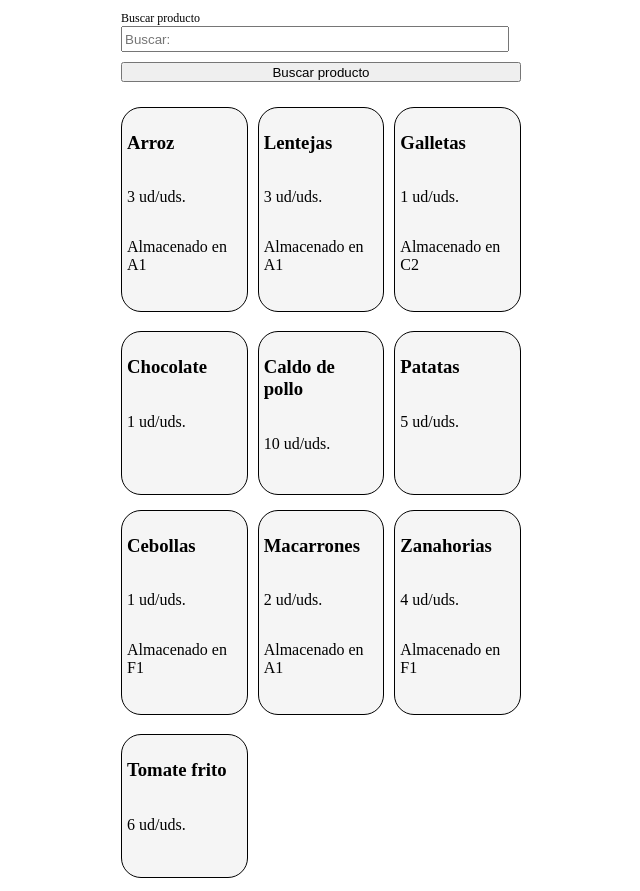
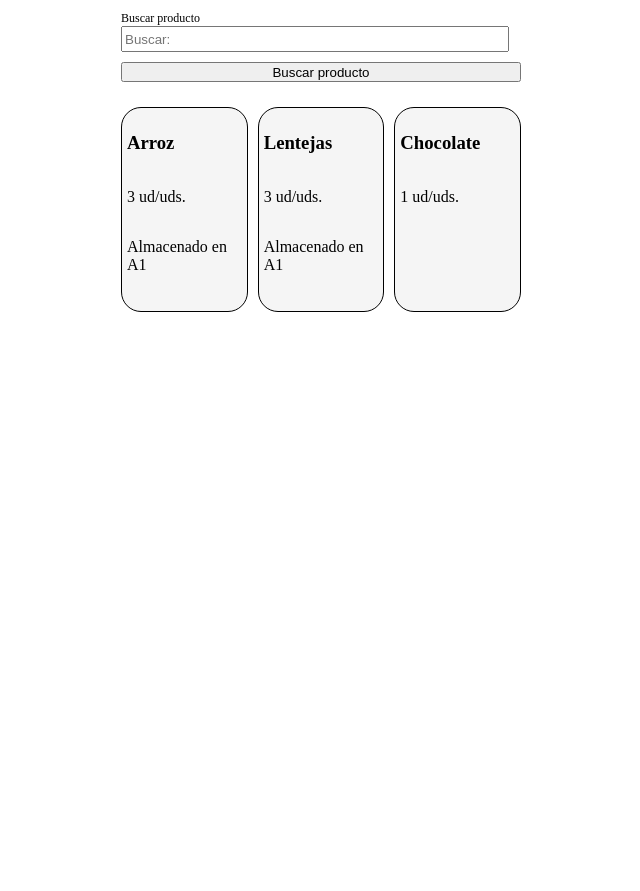
Before and after one commit to erikmayoral/IOC, an Angular app: page / in a window 1280 px wide. Shown: the whole page, without its empty margins (319-959 px from the left). After the commit the page ends 800 px from the top, so only its background shows below. Built offline with nearby package versions, Linux system fonts and the light colour scheme; data requests are answered from the project's data file.

Commit message:
apartado 2 de la EAC3

```diff
--- /dev/null
+++ b/db.json
@@ -0,0 +1,9 @@
+{
+  "elements": [
+    { "id": 1, "nombre": "Arroz", "cantidad": 3, "ubicacion": "A1", "popular": true },
+    { "id": 2, "nombre": "Lentejas", "cantidad": 3, "ubicacion": "A1", "popular": true },
+    { "id": 3, "nombre": "Galletas", "cantidad": 1, "ubicacion": "C2", "popular": false },
+    { "id": 4, "nombre": "Chocolate", "cantidad": 1, "popular": true },
+    { "id": 5, "nombre": "Patatas", "cantidad": 5, "popular": false }
+  ]
+}
--- a/package.json
+++ b/package.json
@@ -28,6 +28,7 @@
     "@angular/compiler-cli": "^18.2.0",
     "@types/jasmine": "~5.1.0",
     "jasmine-core": "~5.2.0",
+    "json-server": "^0.17.4",
     "karma": "~6.4.0",
     "karma-chrome-launcher": "~3.2.0",
     "karma-coverage": "~2.2.0",
--- a/src/app/app.config.ts
+++ b/src/app/app.config.ts
@@ -1,8 +1,9 @@
 import { ApplicationConfig, provideZoneChangeDetection } from '@angular/core';
 import { provideRouter } from '@angular/router';
+import { provideHttpClient } from '@angular/common/http';
 
 import { routes } from './app.routes';
 
 export const appConfig: ApplicationConfig = {
-  providers: [provideZoneChangeDetection({ eventCoalescing: true }), provideRouter(routes)]
+  providers: [provideZoneChangeDetection({ eventCoalescing: true }), provideRouter(routes),provideHttpClient()]
 };
--- a/src/app/components/llista-elements/llista-elements.component.html
+++ b/src/app/components/llista-elements/llista-elements.component.html
@@ -1,23 +1,16 @@
-<app-barra-cerca (cerca)="filtrarElementos($event)"></app-barra-cerca>
-
-<div *ngIf="elementosFiltrados.length > 0; else noResultados" class="grid">
-  <app-targeta-element
-    *ngFor="let el of elementosFiltrados; trackBy: trackById"
-    [elemento]="el"
-    (seleccionado)="onElementoSeleccionado($event)">
-  </app-targeta-element>
+<div *ngIf="elementService.carregant()">
+  <p>Carregant...</p>
 </div>
-
-<ng-template #noResultados>
-  <p class="no-resultados">No se han encontrado coincidencias.</p>
-</ng-template>
-
-
-<div *ngIf="elementoSeleccionado" class="detalle">
-  <h2>Seleccionado:</h2>
-  <p>{{ elementoSeleccionado?.nombre }}</p>
-  <p>Cantidad: {{ elementoSeleccionado?.cantidad }}</p>
-  <p *ngIf="elementoSeleccionado.ubicacion">
-    Ubicación: {{ elementoSeleccionado?.ubicacion }}
-  </p>
+<div *ngIf="elementService.error() as error">
+  <p>{{ error }}</p>
+  <button (click)="elementService.obtenirPopulars()">Reintentar</button>
 </div>
+<div *ngIf="!elementService.carregant() && !elementService.error()">
+  <app-barra-cerca (cerca)="filtrarElementos($event)"></app-barra-cerca>
+  <div class="grid">
+    <app-targeta-element
+      *ngFor="let el of elementService.elements(); trackBy: trackById"
+      [elemento]="el">
+    </app-targeta-element>
+  </div>
+</div>
--- a/src/app/components/llista-elements/llista-elements.component.ts
+++ b/src/app/components/llista-elements/llista-elements.component.ts
@@ -1,43 +1,33 @@
 import { Component, OnInit } from '@angular/core';
-import { Elemento } from '../../models/element.model';
 import { CommonModule } from '@angular/common';
-import { ELEMENTOS } from '../../mocks/dades-mock';
 import { BarraCercaComponent } from '../barra-cerca/barra-cerca.component';
 import { TargetaElementComponent } from '../targeta-element/targeta-element.component';
-
+import { ElementService } from '../../services/element.service';
 
 @Component({
   selector: 'app-llista-elements',
   templateUrl: './llista-elements.component.html',
   standalone: true,
   imports: [
-  CommonModule,
-  BarraCercaComponent,
-  TargetaElementComponent
-],
+    CommonModule,
+    BarraCercaComponent,
+    TargetaElementComponent
+  ],
   styleUrls: ['./llista-elements.component.scss']
 })
 export class LlistaElementsComponent implements OnInit {
 
-  elementos: Elemento[] = ELEMENTOS;
-  elementosFiltrados: Elemento[] = [];
-  elementoSeleccionado: Elemento | null = null;
+  constructor(public elementService: ElementService) {}
 
   ngOnInit() {
-    this.elementosFiltrados = [...this.elementos];
-  }
-
-  onElementoSeleccionado(elemento: Elemento) {
-    this.elementoSeleccionado = elemento;
+    this.elementService.obtenirPopulars();
   }
 
   filtrarElementos(texto: string) {
-    this.elementosFiltrados = this.elementos.filter(el =>
-      el.nombre.toLowerCase().includes(texto.toLowerCase())
-    );
+    this.elementService.cercar(texto);
   }
 
-  trackById(index: number, item: Elemento) {
+  trackById(index: number, item: any) {
     return item.id;
   }
 }
--- /dev/null
+++ b/src/app/services/element.service.ts
@@ -0,0 +1,55 @@
+import { Injectable, signal } from '@angular/core';
+import { HttpClient } from '@angular/common/http';
+import { environment } from '../../environments/environment';
+import { ElementCataleg } from '../models/element.model';
+
+@Injectable({
+  providedIn: 'root'
+})
+export class ElementService {
+
+  private apiUrl = environment.apiUrl;
+
+  private _elements = signal<ElementCataleg[]>([]);
+  private _carregant = signal<boolean>(false);
+  private _error = signal<string | null>(null);
+
+  elements = this._elements.asReadonly();
+  carregant = this._carregant.asReadonly();
+  error = this._error.asReadonly();
+
+  constructor(private http: HttpClient) {}
+
+  obtenirPopulars(): void {
+    this._carregant.set(true);
+    this._error.set(null);
+
+    this.http.get<ElementCataleg[]>(`${this.apiUrl}/elements?popular=true`)
+      .subscribe({
+        next: (data) => {
+          this._elements.set(data);
+          this._carregant.set(false);
+        },
+        error: () => {
+          this._error.set('No s’han pogut carregar els elements populars.');
+          this._carregant.set(false);
+        }
+      });
+  }
+  cercar(terme: string): void {
+    this._carregant.set(true);
+    this._error.set(null);
+
+    this.http.get<ElementCataleg[]>(`${this.apiUrl}/elements?nom_like=${terme}`)
+      .subscribe({
+        next: (data) => {
+          this._elements.set(data);
+          this._carregant.set(false);
+        },
+        error: () => {
+          this._error.set('Error en la cerca d’elements.');
+          this._carregant.set(false);
+        }
+      });
+  }
+}
--- /dev/null
+++ b/src/environments/environment.ts
@@ -0,0 +1,3 @@
+export const environment = {
+  apiUrl: 'http://localhost:3000'
+};
```
Also changed, not shown: src/app/adaptadors/element.adaptador.ts (added, +20 -0 lines), src/app/components/targeta-element/targeta-element.component.ts (+3 -4 lines), src/app/models/element.model.ts (+19 -6 lines), 2 other files (tests, documents, lock files or other folders).
